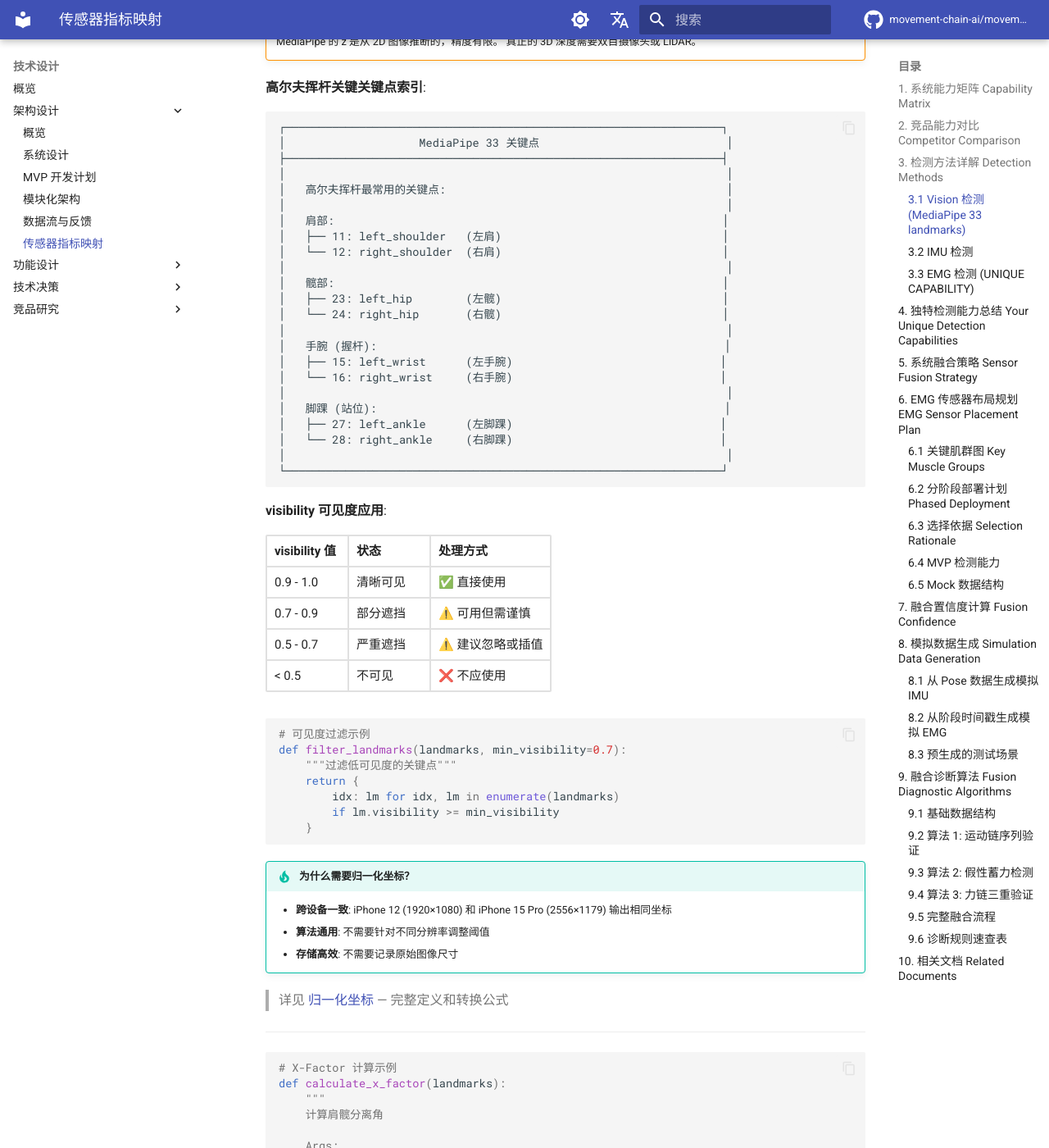
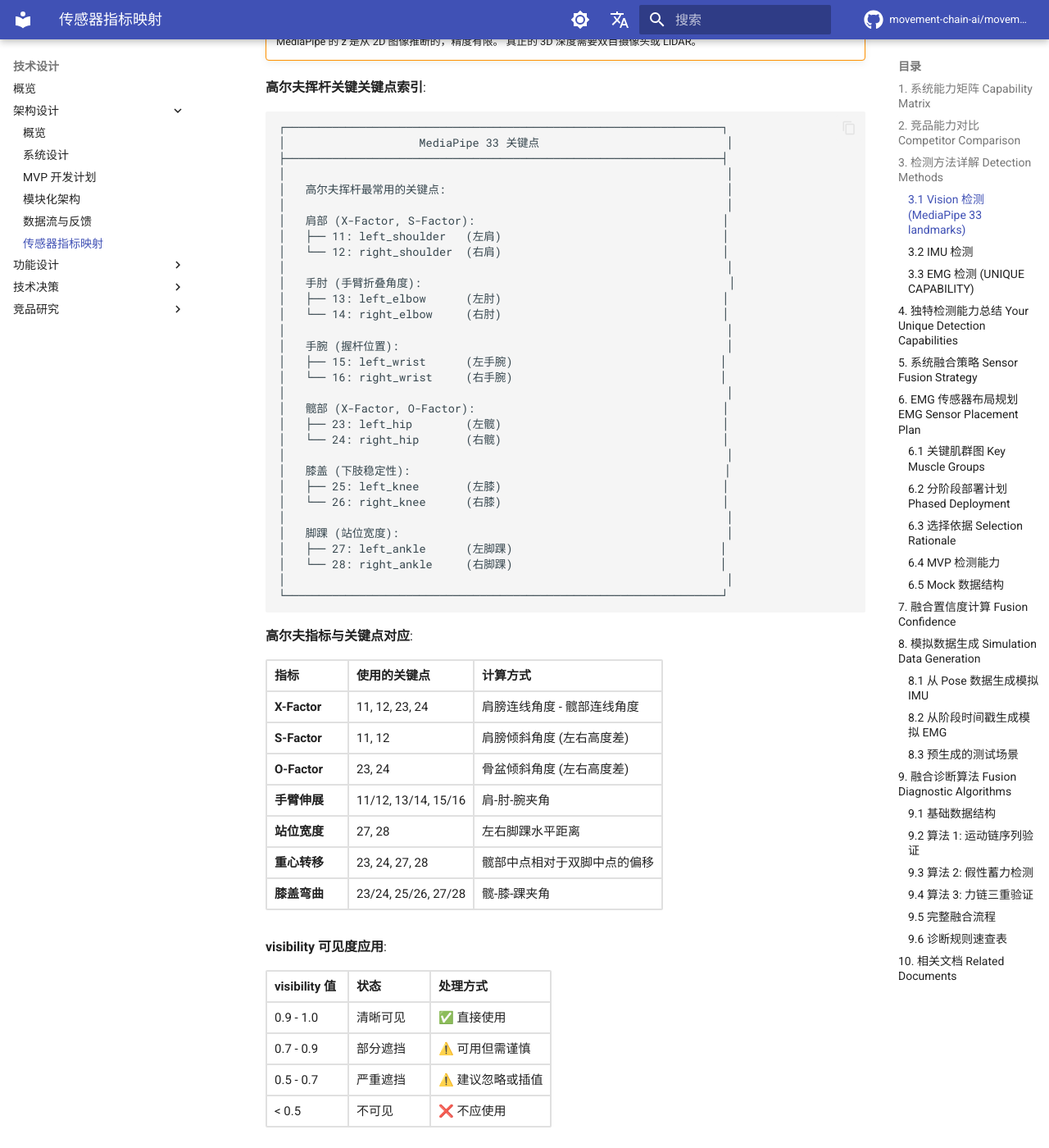
Before and after one commit to movement-chain-ai/movement-chain-docs, an MkDocs documentation site: the page built from docs/zh/design/architecture/sensor-metric-mapping.md, in a window 1280 px wide and 1400 px high, scrolled down 4209 px. Shown: the whole window at 82% size. Built offline with MkDocs 1.6.1 and Material for MkDocs 9.7.7, drawn with Linux system fonts in a browser that asks for light colours; comment, search, counter and statistics services are not loaded; the version menu is left out.

````diff
--- a/docs/zh/design/architecture/sensor-metric-mapping.md
+++ b/docs/zh/design/architecture/sensor-metric-mapping.md
@@ -44,25 +44,25 @@
 
 ```text
 ┌─────────────────────────────────────────────────────────────────────────────┐
-│                    YOUR SYSTEM vs COMPETITORS                                │
+│                    YOUR SYSTEM vs COMPETITORS                               │
 ├─────────────────────────────────────────────────────────────────────────────┤
-│                                                                              │
-│   OnForm / Sportsbox AI (Vision Only):                                       │
+│                                                                             │
+│   OnForm / Sportsbox AI (Vision Only):                                      │
 │   ├── ✅ 所有身体角度和位置 (X-Factor, S-Factor, O-Factor, Sway/Lift)          │
-│   ├── ❌ 无法精确测量角速度 (受限于 <30fps 采样率)                              │
+│   ├── ❌ 无法精确测量角速度 (受限于 <30fps 采样率)                               │
 │   ├── ❌ 无法检测肌肉激活 (无 EMG 传感器)                                       │
-│   ├── ❌ 无法检测运动链时序 (精度 ≥33ms, 不足以区分 5-10ms 的激活差异)           │
-│   └── ❌ 无法验证力链传递 (只能看到结果，看不到原因)                             │
-│                                                                              │
-│   K-VEST / GEARS (IMU Only):                                                 │
+│   ├── ❌ 无法检测运动链时序 (精度 ≥33ms, 不足以区分 5-10ms 的激活差异)             │
+│   └── ❌ 无法验证力链传递 (只能看到结果，看不到原因)                               │
+│                                                                             │
+│   K-VEST / GEARS (IMU Only):                                                │
 │   ├── ✅ 角速度测量精确 (1000Hz 采样率)                                        │
 │   ├── ✅ 运动链时序检测 (10ms 精度)                                            │
-│   ├── ❌ 无法看到全身位置 (需要多个 IMU 才能重建姿态)                            │
+│   ├── ❌ 无法看到全身位置 (需要多个 IMU 才能重建姿态)                             │
 │   ├── ❌ 无法检测肌肉激活 (无 EMG 传感器)                                       │
-│   └── ❌ 无法验证力链传递 (只能推断，无法直接观测)                               │
-│                                                                              │
-│   YOUR SYSTEM (Vision + IMU + EMG):                                          │
-│   ├── ✅ 所有身体角度 (Vision 提供 33 关键点)                                  │
+│   └── ❌ 无法验证力链传递 (只能推断，无法直接观测)                                 │
+│                                                                             │
+│   YOUR SYSTEM (Vision + IMU + EMG):                                         │
+│   ├── ✅ 所有身体角度 (Vision 提供 33 关键点)                                   │
 │   ├── ✅ 角速度测量 (IMU 1666Hz 采样率)                                        │
 │   ├── ✅ 运动链时序 (IMU <10ms + EMG <5ms 双重验证)                            │
 │   ├── ✅✅ 肌肉激活检测 (EMG) ← UNIQUE DIFFERENTIATOR                         │
@@ -169,24 +169,44 @@ MediaPipe Pose 每帧输出 **33 个关键点**，每个关键点包含 4 个数
 │                                                                  │
 │   高尔夫挥杆最常用的关键点:                                          │
 │                                                                  │
-│   肩部:                                                          │
+│   肩部 (X-Factor, S-Factor):                                     │
 │   ├── 11: left_shoulder   (左肩)                                 │
 │   └── 12: right_shoulder  (右肩)                                 │
 │                                                                  │
-│   髋部:                                                          │
+│   手肘 (手臂折叠角度):                                              │
+│   ├── 13: left_elbow      (左肘)                                 │
+│   └── 14: right_elbow     (右肘)                                 │
+│                                                                  │
+│   手腕 (握杆位置):                                                 │
+│   ├── 15: left_wrist      (左手腕)                               │
+│   └── 16: right_wrist     (右手腕)                               │
+│                                                                  │
+│   髋部 (X-Factor, O-Factor):                                     │
 │   ├── 23: left_hip        (左髋)                                 │
 │   └── 24: right_hip       (右髋)                                 │
 │                                                                  │
-│   手腕 (握杆):                                                    │
-│   ├── 15: left_wrist      (左手腕)                               │
-│   └── 16: right_wrist     (右手腕)                               │
-│                                                                  │
-│   脚踝 (站位):                                                    │
+│   膝盖 (下肢稳定性):                                               │
+│   ├── 25: left_knee       (左膝)                                 │
+│   └── 26: right_knee      (右膝)                                 │
+│                                                                  │
+│   脚踝 (站位宽度):                                                 │
 │   ├── 27: left_ankle      (左脚踝)                               │
 │   └── 28: right_ankle     (右脚踝)                               │
 │                                                                  │
 └─────────────────────────────────────────────────────────────────┘
 ```
+
+**高尔夫指标与关键点对应**:
+
+| 指标 | 使用的关键点 | 计算方式 |
+|------|-------------|---------|
+| **X-Factor** | 11, 12, 23, 24 | 肩膀连线角度 - 髋部连线角度 |
+| **S-Factor** | 11, 12 | 肩膀倾斜角度 (左右高度差) |
+| **O-Factor** | 23, 24 | 骨盆倾斜角度 (左右高度差) |
+| **手臂伸展** | 11/12, 13/14, 15/16 | 肩-肘-腕夹角 |
+| **站位宽度** | 27, 28 | 左右脚踝水平距离 |
+| **重心转移** | 23, 24, 27, 28 | 髋部中点相对于双脚中点的偏移 |
+| **膝盖弯曲** | 23/24, 25/26, 27/28 | 髋-膝-踝夹角 |
 
 **visibility 可见度应用**:
 
````
Also changed, not shown: docs/zh/reference/semg-research-2024-2025.md (+9 -1 lines), docs/zh/images/semg-electrode-evolution-2024-2025.png (added), docs/zh/images/semg-golf-sensor-placement.png (added).
